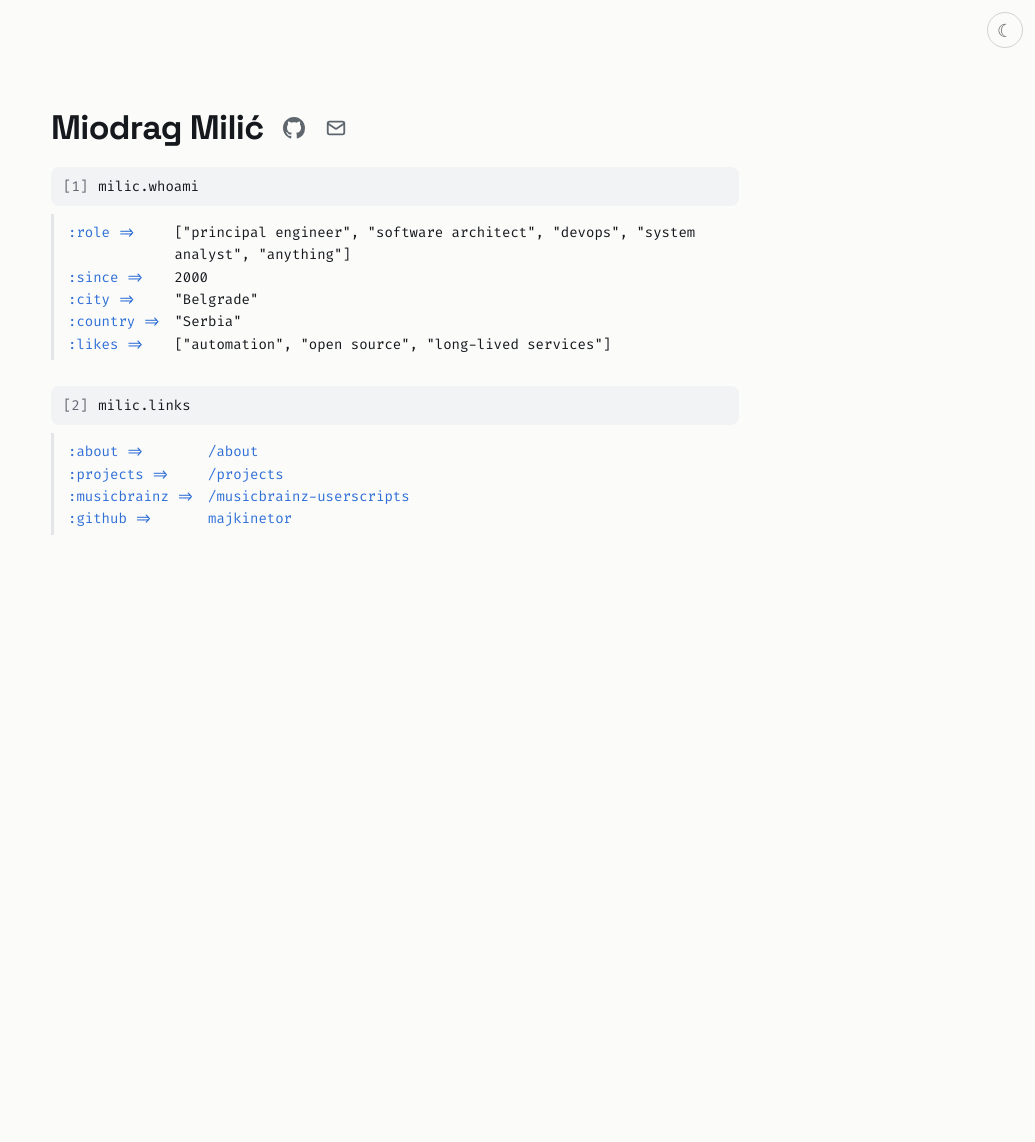
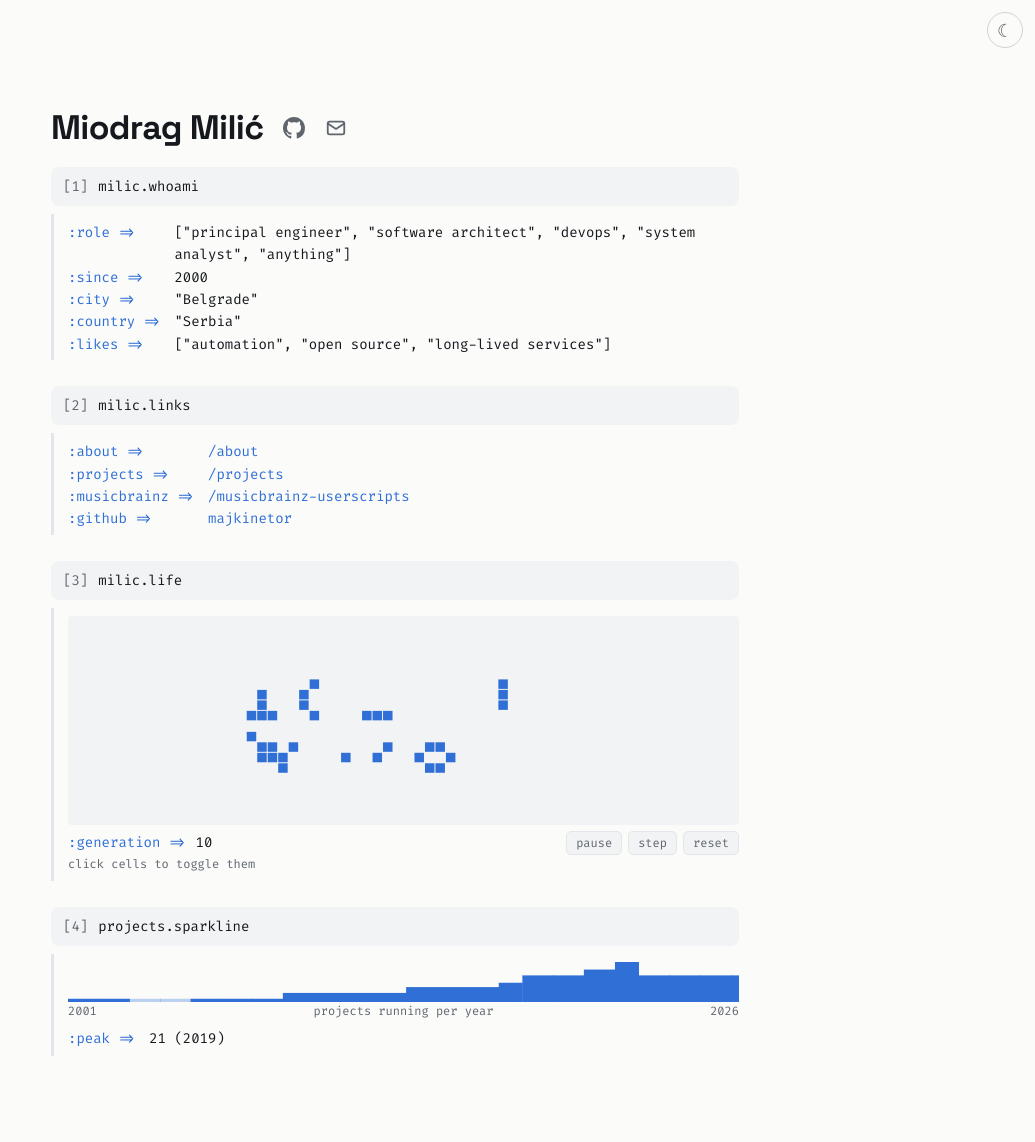
Before and after one commit to majkinetor/majkinetor.github.io, a Jekyll site: the page built from index.md, in a window 1280 px wide. Shown: the whole page, without its empty margins (245-1280 px from the left). Built offline with Jekyll 4.4.1, drawn with Linux system fonts in a browser that asks for light colours; before the commit the page ends 900 px from its top, so only the background shows below that; part of the change alters nothing that is shown.

Commit message:
Home: Game of Life and projects sparkline cells
Co-Authored-By: Claude Opus 5.5 <noreply@anthropic.com>
Claude-Session: https://claude.ai/code/session_01BzhjMXfJvw8siShnM2hXsK

````diff
--- a/_layouts/default.html
+++ b/_layouts/default.html
@@ -16,6 +16,7 @@
 {% endunless %}{{ content }}
 </main>
 {% if page.class == "home" %}<script>document.querySelectorAll('a[data-u]').forEach(a => a.href = 'mailto:' + a.dataset.u + '@' + a.dataset.d)</script>
+<script src="/assets/home.js?v={{ site.time | date: "%s" }}"></script>
 {% endif %}
 </body>
 </html>
--- /dev/null
+++ b/assets/home.js
@@ -0,0 +1,93 @@
+// home.js - live cells on the home page: Game of Life and the projects sparkline.
+const css = n => getComputedStyle(document.documentElement).getPropertyValue(n).trim()
+const still = matchMedia('(prefers-reduced-motion: reduce)').matches
+
+// milic.life: Game of Life seeded from a 5x7 bitmap of MILIĆ.
+// Shows the name for a moment, runs until it settles into a loop, then starts over.
+;(() => {
+  const cv = document.querySelector('#life canvas')
+  if (!cv) return
+  const F = { M: ['10001', '11011', '10101', '10101', '10001', '10001', '10001'], I: ['111', '010', '010', '010', '010', '010', '111'],
+              L: ['100', '100', '100', '100', '100', '100', '111'], C: ['01110', '10001', '10000', '10000', '10000', '10001', '01110'] }
+  const W = 64, H = 20, g = cv.getContext('2d'), gen$ = document.getElementById('gen'), play = document.getElementById('lplay')
+  let a, gen, seen, timer, running = false
+
+  function seed() {
+    a = new Uint8Array(W * H); gen = 0; seen = new Map()
+    const word = ['M', 'I', 'L', 'I', 'C'], width = word.reduce((s, c) => s + F[c][0].length + 1, -1)
+    let x0 = (W - width) >> 1; const y0 = 7
+    for (const c of word) {
+      F[c].forEach((row, y) => [...row].forEach((b, x) => b === '1' && (a[(y0 + y) * W + x0 + x] = 1)))
+      x0 += F[c][0].length + 1
+    }
+    a[(y0 - 3) * W + x0 - 3] = 1; a[(y0 - 2) * W + x0 - 4] = 1   // the acute on Ć
+    draw()
+  }
+  function step() {
+    const b = new Uint8Array(W * H)
+    for (let y = 0; y < H; y++) for (let x = 0; x < W; x++) {
+      let n = 0
+      for (let dy = -1; dy <= 1; dy++) for (let dx = -1; dx <= 1; dx++)
+        if (dx || dy) n += a[((y + dy + H) % H) * W + (x + dx + W) % W]
+      const i = y * W + x
+      b[i] = n === 3 || (n === 2 && a[i]) ? 1 : 0
+    }
+    a = b; gen++
+    const key = a.join('')
+    if (seen.has(key) && gen - seen.get(key) < 40) {
+      set(false)
+      setTimeout(() => { seed(); setTimeout(() => set(true), 3000) }, 2000)
+    } else seen.set(key, gen)
+    draw()
+  }
+  function draw() {
+    const r = devicePixelRatio || 1, w = cv.clientWidth, c = w / W
+    cv.width = w * r; cv.height = c * H * r; cv.style.height = c * H + 'px'
+    g.scale(r, r)
+    g.fillStyle = css('--panel'); g.fillRect(0, 0, w, c * H)
+    g.fillStyle = css('--accent')
+    for (let i = 0; i < a.length; i++) if (a[i]) g.fillRect((i % W) * c + .5, Math.floor(i / W) * c + .5, c - 1, c - 1)
+    gen$.textContent = gen
+  }
+  function set(on) {
+    running = on; clearInterval(timer)
+    if (on) timer = setInterval(step, 160)
+    play.textContent = on ? 'pause' : 'play'
+  }
+
+  play.onclick = () => set(!running)
+  document.getElementById('lstep').onclick = () => { set(false); step() }
+  document.getElementById('lreset').onclick = () => seed()
+  cv.onclick = e => {
+    const c = cv.clientWidth / W, b = cv.getBoundingClientRect()
+    a[Math.floor((e.clientY - b.top) / c) * W + Math.floor((e.clientX - b.left) / c)] ^= 1
+    seen = new Map(); draw()
+  }
+  addEventListener('resize', draw)
+  new MutationObserver(draw).observe(document.documentElement, { attributes: true, attributeFilter: ['data-theme'] })
+  seed()
+  if (!still) setTimeout(() => set(true), 3000)
+})()
+
+// projects.sparkline: projects running in each year, from projects.json.
+;(async () => {
+  const el = document.getElementById('spark')
+  if (!el) return
+  const D = await (await fetch('/projects/projects.json')).json()
+  const t = (s, end) => +s.slice(0, 4) + (s.length > 4 ? (s.slice(5, 7) - (end ? 0 : 1)) / 12 : end ? 1 : 0)
+  const now = t(D.meta.asOf, true), y0 = Math.min(...D.projects.map(p => Math.floor(t(p.start)))), y1 = Math.floor(now)
+  const n = []
+  for (let y = y0; y <= y1; y++)
+    n.push(D.projects.filter(p => t(p.start) < y + 1 && (p.end ? Math.min(t(p.end, true), now) : now) > y).length)
+  const bars = '▁▂▃▄▅▆▇█', max = Math.max(...n)
+  n.forEach((v, i) => {
+    const s = document.createElement('span')
+    s.textContent = bars[v ? Math.max(1, Math.round(v / max * 8)) - 1 : 0]
+    if (!v) s.style.opacity = .3
+    s.title = `${y0 + i}: ${v} project${v === 1 ? '' : 's'}`
+    el.append(s)
+  })
+  document.getElementById('y0').textContent = y0
+  document.getElementById('y1').textContent = y1
+  document.getElementById('peak').textContent = `${max} (${y0 + n.indexOf(max)})`
+})()
--- a/assets/site.css
+++ b/assets/site.css
@@ -32,6 +32,20 @@ li > strong:first-child{font:600 .88em var(--mono)}
 .home .highlighter-rouge + ul li{display:contents}
 .home .highlighter-rouge + ul strong{font:inherit;color:var(--accent);white-space:nowrap}
 .home .highlighter-rouge + ul strong::after{content:" =>"}
+/* Live cells (assets/home.js): Game of Life and the projects sparkline */
+.home .out{border-left:3px solid var(--rule);margin:8px 0 26px;padding:8px 0 6px 14px;font:14px/1.6 var(--code)}
+.home .k{color:var(--accent)}
+.home .kv{display:grid;grid-template-columns:max-content minmax(0,1fr);gap:0 14px;margin-top:6px}
+#life canvas{display:block;width:100%;cursor:crosshair;border-radius:4px}
+.home .bar{display:flex;flex-wrap:wrap;gap:4px 10px;align-items:center;margin-top:6px}
+.home .ctl{display:inline-flex;gap:6px;margin-left:auto}
+.home .ctl button{font:12px var(--code);color:var(--dim);background:var(--panel);border:1px solid var(--rule);border-radius:5px;padding:3px 9px;cursor:pointer}
+.home .ctl button:hover,.home .ctl button:focus-visible{color:var(--accent);border-color:var(--accent)}
+.home .hint{font-size:12px;color:var(--dim)}
+.home .sw{display:inline-block;max-width:100%}
+.home .spark{font:40px/1 var(--code);color:var(--accent);white-space:nowrap;overflow:hidden;min-height:40px}
+.home .spark span:hover{color:var(--ink)}
+.home .axis{display:flex;justify-content:space-between;gap:8px;font-size:12px;color:var(--dim)}
 /* Phones: value goes on its own line under the key, long links wrap */
 @media (max-width:560px){
   .home h1{font-size:27px}
@@ -39,4 +53,7 @@ li > strong:first-child{font:600 .88em var(--mono)}
   .home .highlighter-rouge + ul{display:block;overflow-wrap:anywhere}
   .home .highlighter-rouge + ul li{display:block;padding-left:2ch;margin:0 0 6px}
   .home .highlighter-rouge + ul strong{display:block;margin-left:-2ch}
+  .home .out{font-size:13px}
+  .home .spark{font-size:min(40px,5.4vw);min-height:0}
+  .home .ctl{margin-left:0}
 }
--- a/index.md
+++ b/index.md
@@ -22,3 +22,15 @@ milic.links
 - **:projects** [/projects](/projects/)
 - **:musicbrainz** [/musicbrainz-userscripts](/musicbrainz-userscripts)
 - **:github** [majkinetor](https://github.com/majkinetor)
+
+```
+milic.life
+```
+
+<div class="out" id="life"><canvas aria-label="Game of Life seeded with the letters MILIĆ"></canvas><div class="bar"><span class="k">:generation =&gt;</span> <span id="gen">0</span><span class="ctl"><button type="button" id="lplay">play</button><button type="button" id="lstep">step</button><button type="button" id="lreset">reset</button></span></div><div class="hint">click cells to toggle them</div></div>
+
+```
+projects.sparkline
+```
+
+<div class="out"><div class="sw"><div id="spark" class="spark"></div><div class="axis"><span id="y0"></span><span>projects running per year</span><span id="y1"></span></div></div><div class="kv"><span class="k">:peak =&gt;</span><span id="peak"></span></div></div>
````
